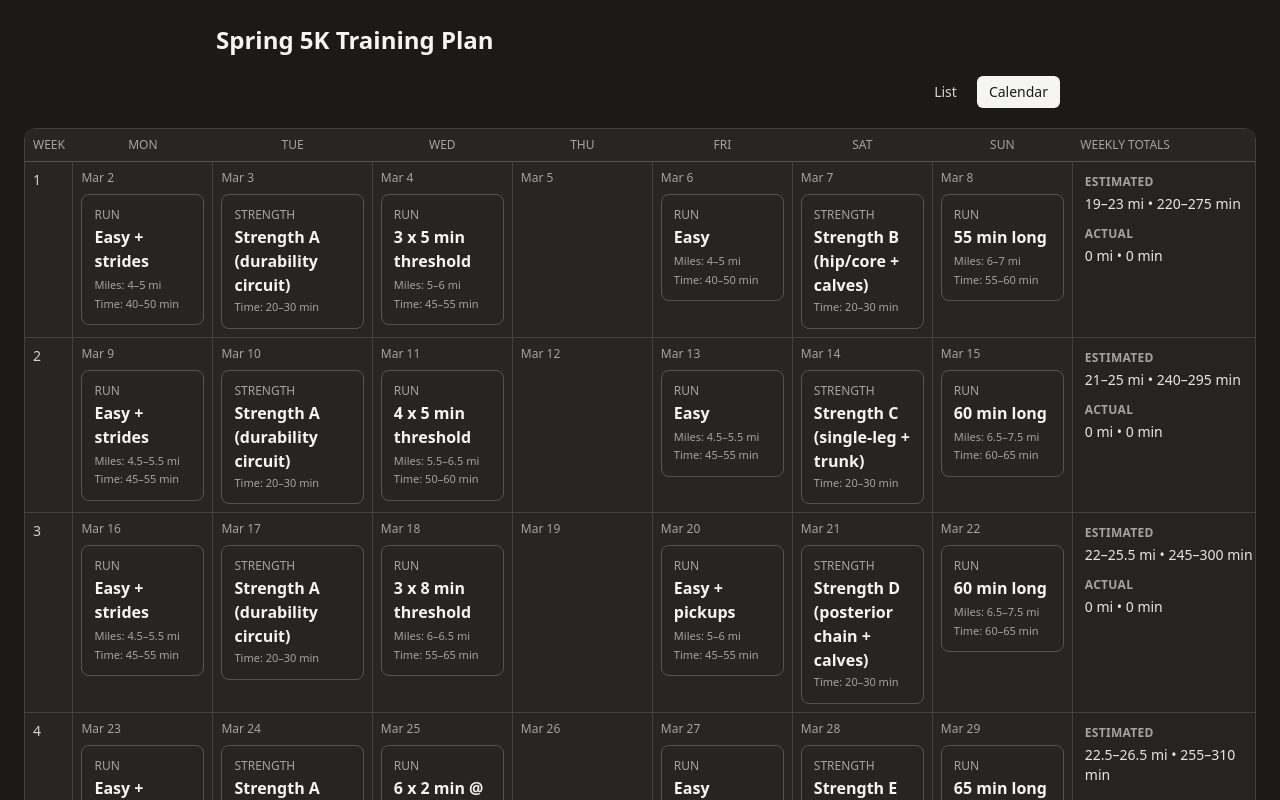
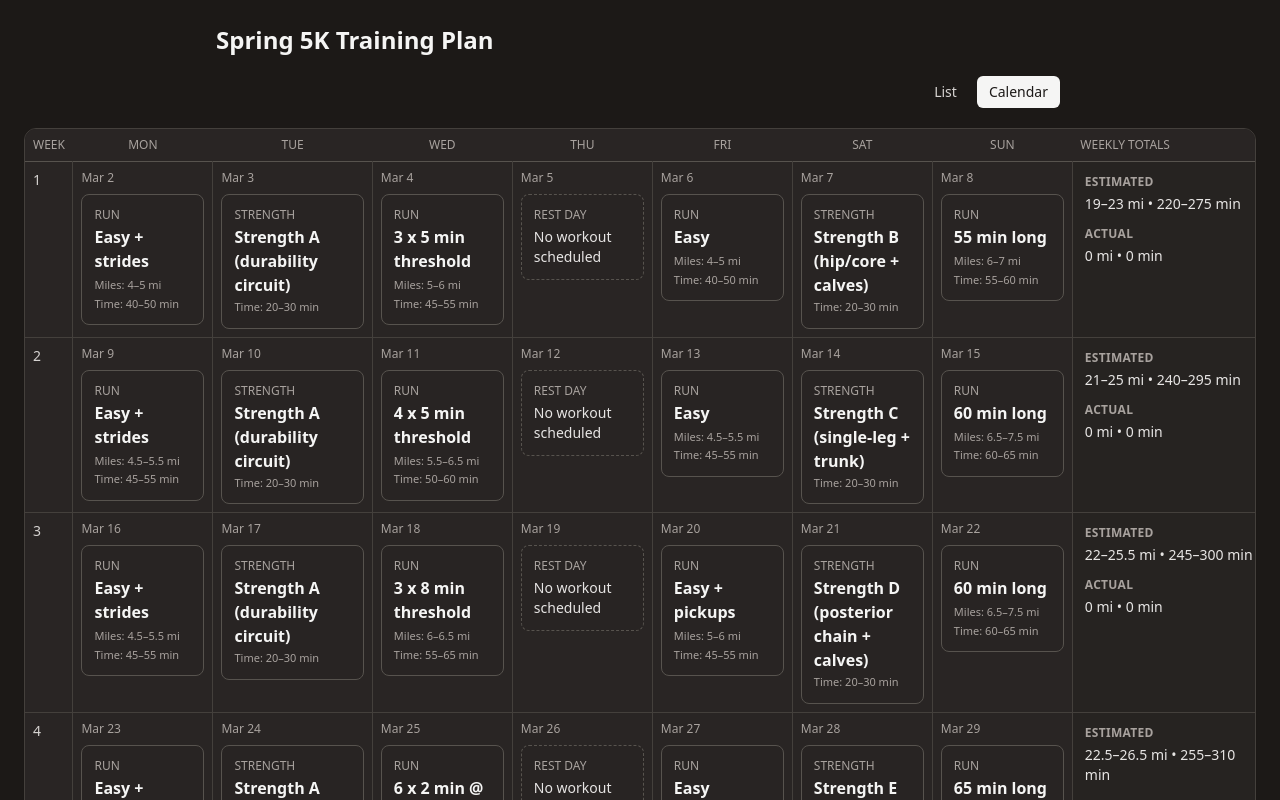
Before and after one commit to haggertypat/RunLog, a Next.js app: page /plan in a window 1280 px wide. Both pictures are taken after a click on the button "Calendar". Shown: the top 800 px of the page. Built offline with nearby package versions, Linux system fonts and the light colour scheme.

Commit message:
rest day

```diff
--- a/src/app/plan/page.tsx
+++ b/src/app/plan/page.tsx
@@ -293,6 +293,12 @@ export default function PlanPage() {
                               </Link>
                             );
                           })}
+                          {items.length === 0 ? (
+                            <div className="rounded-lg border border-dashed border-stone-300 bg-stone-50 p-3 dark:border-stone-600 dark:bg-stone-800/60">
+                              <p className="text-xs uppercase text-stone-500 dark:text-stone-400">Rest day</p>
+                              <p className="mt-1 text-sm font-medium text-stone-700 dark:text-stone-200">No workout scheduled</p>
+                            </div>
+                          ) : null}
                         </div>
                       </td>
                     );
```
